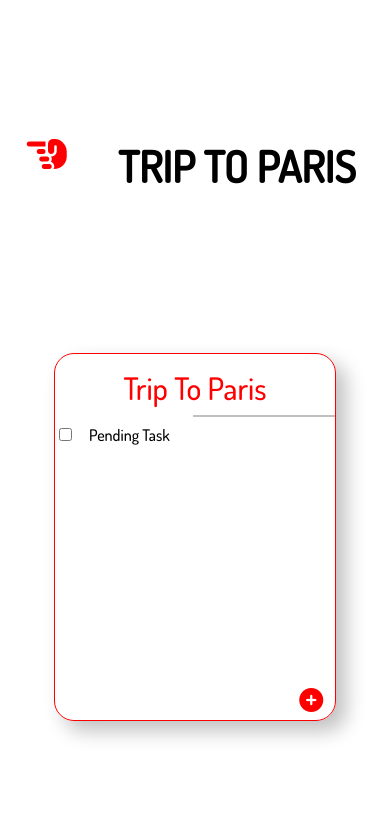
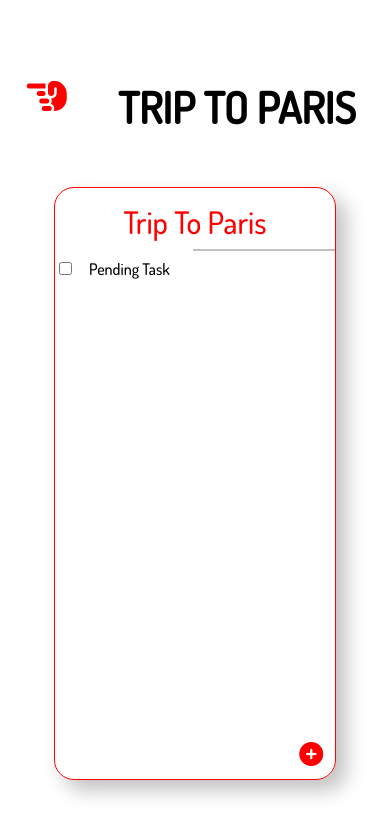
Before and after one commit to Amyra123/ToDoList, a plain HTML site: page page2.html in a window 390 px wide. Drawn offline with Linux system fonts and the light colour scheme.

Commit message:
Update page2.css

```diff
--- a/page2.css
+++ b/page2.css
@@ -100,7 +100,7 @@ h2
                     flex-direction: column;
                     width:100%;
                     height:100vh;
-                    justify-content: space-evenly;
+                    justify-content: center;
 
           }
 
@@ -112,6 +112,7 @@ h2
                     margin: 0;
                     position: relative;
                     height: 10%;
+                    margin-bottom:6%;
           }
 
           .box1 h1
@@ -140,7 +141,7 @@ h2
                     flex-direction: column;
                     width: 75%;
                     margin: 0 auto;
-                    height: 366px;
+                    height: 70%;
                     position: relative;
           }
 
```
